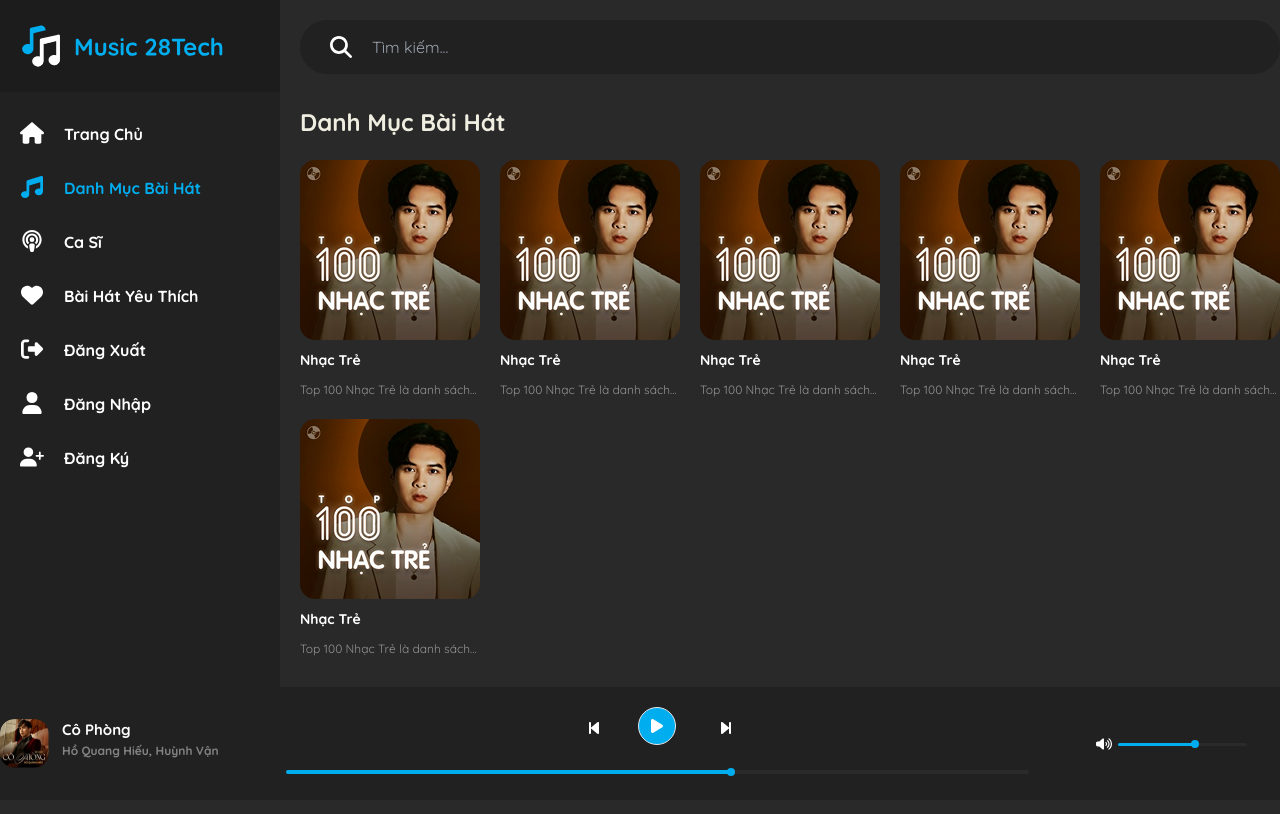
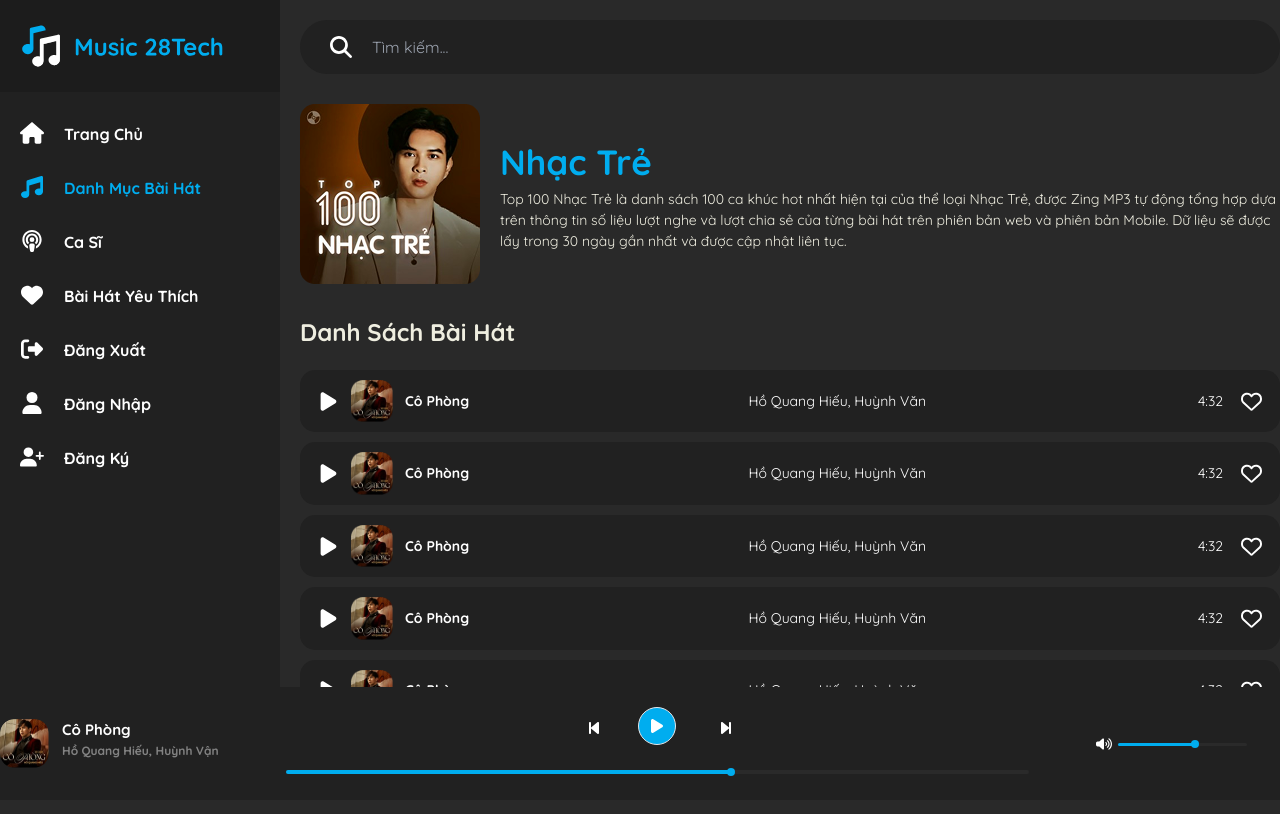
Before and after one commit to Subzerozzz/Project_FER, a React (Create React App) app: page /categories/1 in a window 1280 px wide. Shown: the top 814 px of the page. Built offline with nearby package versions, Linux system fonts and the light colour scheme.

Commit message:
Done trang categoryItem

```diff
--- a/src/App.js
+++ b/src/App.js
@@ -4,7 +4,8 @@ import { LayoutDefault } from "./layouts/LayoutDefault";
 import { LoginPage } from "./pages/Authen/Login";
 import { RegisterPage } from "./pages/Authen/Register";
 import { Categories } from "./pages/Categories/Categories";
-import { CategoryItem } from "./pages/Categories/CategoryItem/CategoryItem";
+import { CategoriesLayout } from "./pages/Categories/CategoriesLayout";
+import { CategoryItem } from "./pages/Categories/CategoryItem";
 import { HomePage } from "./pages/Home/Home";
 import { SingersPage } from "./pages/Singers/Singers";
 
@@ -17,11 +18,10 @@ function App() {
             <Route path="/" element={<HomePage />} />
             <Route path="login" element={<LoginPage />} />
             <Route path="register" element={<RegisterPage />} />
-            <Route path="categories" element={<Categories />}>
+            <Route path="categories" element={<CategoriesLayout />}>
               <Route index element={<Categories />}></Route>
               <Route path=":categoryID" element={<CategoryItem />}></Route>
             </Route>
-            <Route path="categories" element={<Categories />} />
             <Route path="singers" element={<SingersPage />} />
           </Route>
         </Routes>
--- /dev/null
+++ b/src/components/common/Card/CardInfo.js
@@ -0,0 +1,23 @@
+export const CardInfo = (props) => {
+  const { image, title, description } = props;
+  return (
+    <>
+      <div className="flex gap-[20px] items-center mb-[30px]">
+        <div className="w-[180px] ">
+          <img
+            className="w-full aspect-square object-cover"
+            src={image}
+            alt={title}
+          />
+        </div>
+
+        <div className="flex-1">
+          <div className="text-[#00ADEF] font-[700] text-[35px]">{title}</div>
+          <div className="text-[#EFEEE0] font-[400] text-[14px]">
+            {description}
+          </div>
+        </div>
+      </div>
+    </>
+  );
+};
--- /dev/null
+++ b/src/components/common/Song/SongItem2.js
@@ -0,0 +1,32 @@
+import { FaPlay, FaRegHeart } from "react-icons/fa6";
+
+export const SongItem2 = (props) => {
+  const { image, title, singer, time } = props;
+
+  return (
+    <>
+      <div className="flex items-center justify-between px-[18px] py-[10px] bg-[#212121] rounded-[15px]">
+        {/* Left */}
+        <div className="flex items-center gap-[12px] w-[40%]">
+          <FaPlay className="text-[21px] text-[#FFFFFF]" />
+          <div className="w-[42px]">
+            <img src={image} />
+          </div>
+
+          <div className="font-[700] text-[14px] text-[#FFFFFF] ">{title}</div>
+        </div>
+        {/* Center */}
+        <div className="font-[400] text-[14px] text-[#FFFFFF] w-[30%] text-center">
+          {singer}
+        </div>
+        {/* Right  */}
+        <div className="flex gap-[18px] w-[30%] justify-end items-center">
+          <div className="font-[400] text-[14px] text-[#FFFFFF]">{time}</div>
+          <div className="">
+            <FaRegHeart className="text-[21px] text-[#FFFFFF]" />
+          </div>
+        </div>
+      </div>
+    </>
+  );
+};
--- a/src/pages/Categories/Categories.js
+++ b/src/pages/Categories/Categories.js
@@ -1,4 +1,4 @@
-import { Section1 } from "./Section1";
+import { Section1 } from "./SectionForCategories/Section1";
 
 export const Categories = () => {
   return (
--- /dev/null
+++ b/src/pages/Categories/CategoriesLayout.js
@@ -0,0 +1,9 @@
+import { Outlet } from "react-router-dom";
+
+export const CategoriesLayout = () => {
+  return (
+    <>
+      <Outlet />
+    </>
+  );
+};
--- /dev/null
+++ b/src/pages/Categories/CategoryItem.js
@@ -0,0 +1,17 @@
+import { CardInfo } from "../../components/common/Card/CardInfo";
+import { SectionCategoryItem2 } from "./SectionForCategoryItem/SectionCategoryItem2";
+
+export const CategoryItem = () => {
+  return (
+    <>
+      <div>
+        <CardInfo
+          image="/demo/home/image-6.png"
+          title="Nhạc Trẻ"
+          description="Top 100 Nhạc Trẻ là danh sách 100 ca khúc hot nhất hiện tại của thể loại Nhạc Trẻ, được Zing MP3 tự động tổng hợp dựa trên thông tin số liệu lượt nghe và lượt chia sẻ của từng bài hát trên phiên bản web và phiên bản Mobile. Dữ liệu sẽ được lấy trong 30 ngày gần nhất và được cập nhật liên tục."
+        />
+        <SectionCategoryItem2 />
+      </div>
+    </>
+  );
+};
--- a/src/pages/Categories/CategoryItem/CategoryItem.js
+++ /dev/null
@@ -1,7 +0,0 @@
-export const CategoryItem = () => {
-  return (
-    <>
-      <h1>Trang chi tiết danh mục</h1>
-    </>
-  );
-};
--- a/src/pages/Categories/Section1.js
+++ b/src/pages/Categories/SectionForCategories/Section1.js
@@ -1,5 +1,5 @@
-import { CardItem } from "../../components/common/Card/CardItem";
-import { Title } from "../../components/common/Title/Title";
+import { CardItem } from "../../../components/common/Card/CardItem";
+import { Title } from "../../../components/common/Title/Title";
 
 export const Section1 = () => {
   const data = [
--- /dev/null
+++ b/src/pages/Categories/SectionForCategoryItem/SectionCategoryItem2.js
@@ -0,0 +1,51 @@
+import { SongItem2 } from "../../../components/common/Song/SongItem2";
+import { Title } from "../../../components/common/Title/Title";
+
+export const SectionCategoryItem2 = () => {
+  const data = [
+    {
+      image: "/demo/home/image-1.png",
+      title: "Cô Phòng",
+      singer: "Hồ Quang Hiếu, Huỳnh Văn",
+      time: "4:32",
+    },
+    {
+      image: "/demo/home/image-1.png",
+      title: "Cô Phòng",
+      singer: "Hồ Quang Hiếu, Huỳnh Văn",
+      time: "4:32",
+    },
+    {
+      image: "/demo/home/image-1.png",
+      title: "Cô Phòng",
+      singer: "Hồ Quang Hiếu, Huỳnh Văn",
+      time: "4:32",
+    },
+    {
+      image: "/demo/home/image-1.png",
+      title: "Cô Phòng",
+      singer: "Hồ Quang Hiếu, Huỳnh Văn",
+      time: "4:32",
+    },
+    {
+      image: "/demo/home/image-1.png",
+      title: "Cô Phòng",
+      singer: "Hồ Quang Hiếu, Huỳnh Văn",
+      time: "4:32",
+    },
+  ];
+
+  return (
+    <>
+      <div>
+        <Title text="Danh Sách Bài Hát" />
+        {/* List  */}
+        <div className="grid grid-cols-1 gap-[10px]">
+          {data.map((item, index) => (
+            <SongItem2 key={index} {...item} />
+          ))}
+        </div>
+      </div>
+    </>
+  );
+};
```
